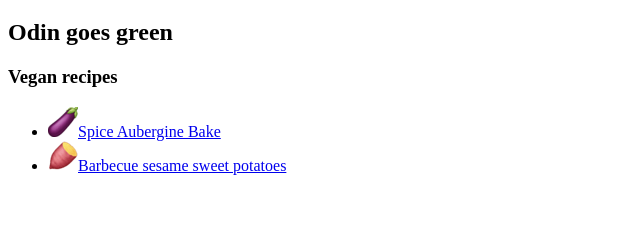
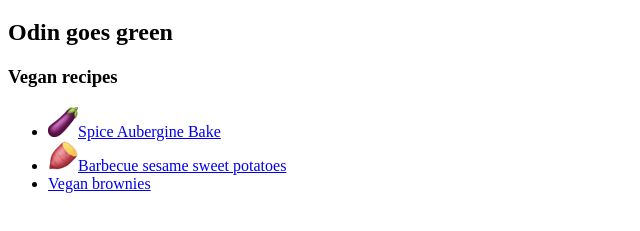
Before and after one commit to kszfanni/odin-recipes, a plain HTML site: page recipes/index.html in a window 1280 px wide. Shown: the part 61-292 px from the top of the page, without its empty margins (0-640 px from the left). Drawn offline with Linux system fonts and the light colour scheme.

Commit message:
Add link to index

```diff
--- a/recipes/index.html
+++ b/recipes/index.html
@@ -8,5 +8,6 @@
 <ul>
 <li><img src="images/eggplant_emoji.png"><a href="spice-aubergine-bake.html">Spice Aubergine Bake</a></li>
 <li><img src="images/sweetpotato_emoji.png"><a href="barbecue-sesame-sweet-potatoes.html">Barbecue sesame sweet potatoes</a></li>
+<li><a href="vegan-brownies.html">Vegan brownies</a></li>
 </body>
 </html>
```
